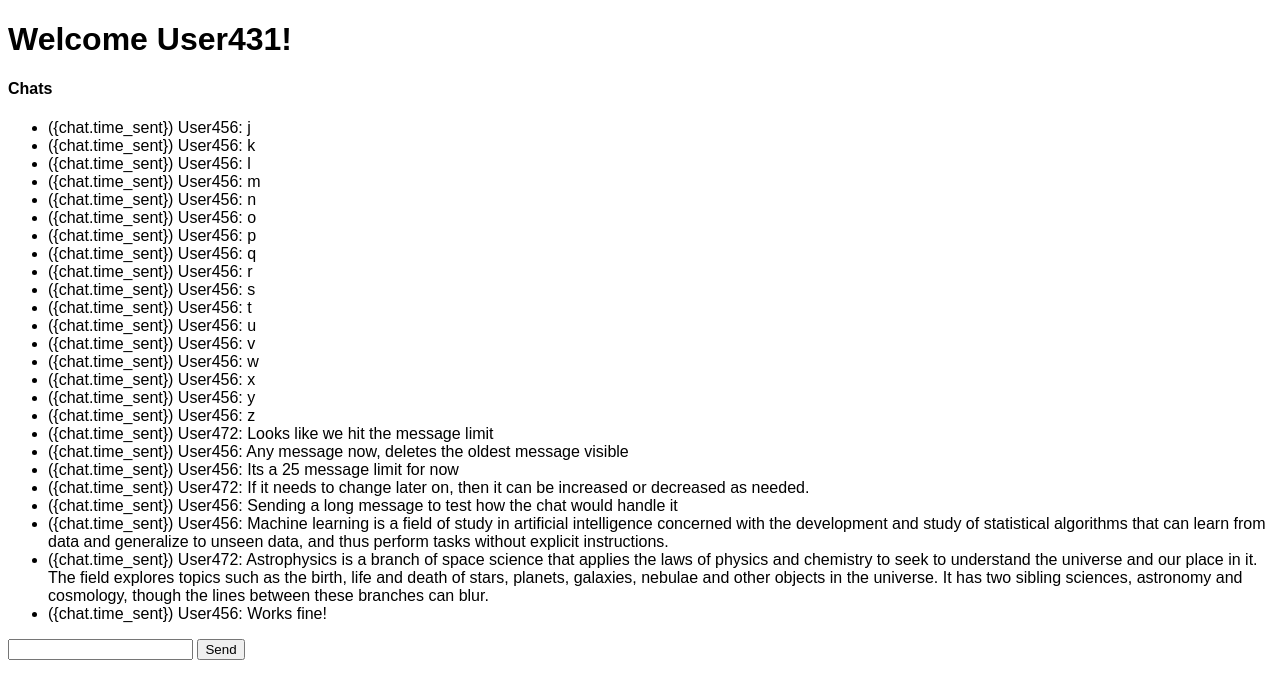
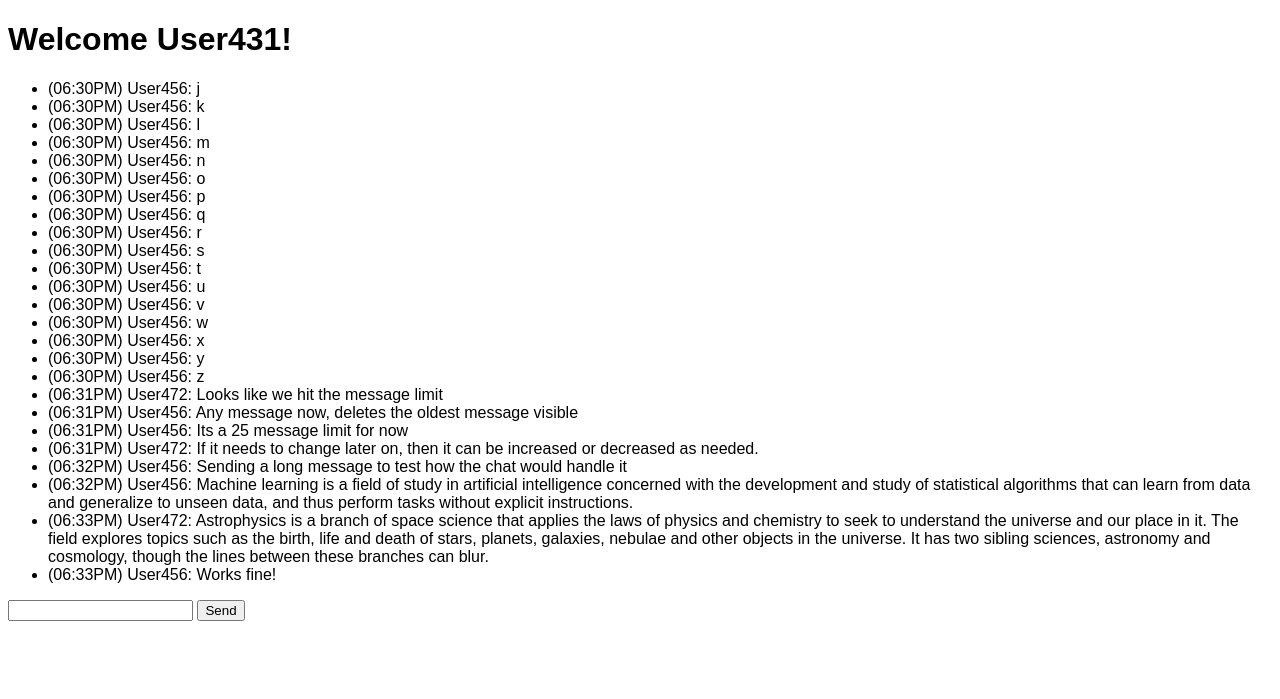
Before and after one commit to IsaacDC/Machine-Learning-Project, a Flask app: page / in a window 1280 px wide. Shown: the top 699 px of the page. Run offline with Flask 3, Linux system fonts and the light colour scheme; some libraries are stand-ins or nearby versions.

Commit message:
Fixed small bug in displaying time stamp for messages

```diff
--- a/templates/home.html
+++ b/templates/home.html
@@ -8,10 +8,9 @@
         <h1>Welcome {{ user }}!</h1>
 
         <!-- Chat Window -->
-        <h4>Chats</h4>
         <ul id="message-window">
             {% for chat in latest_chats %}
-                <li>({chat.time_sent}) {{chat.user}}: {{chat.message}}</li>
+                <li>({{ chat.time_sent }}) {{ chat.user }}: {{ chat.message }}</li>
             {% endfor %}
         </ul>
 
```
Also changed, not shown: instance/chats.db.
